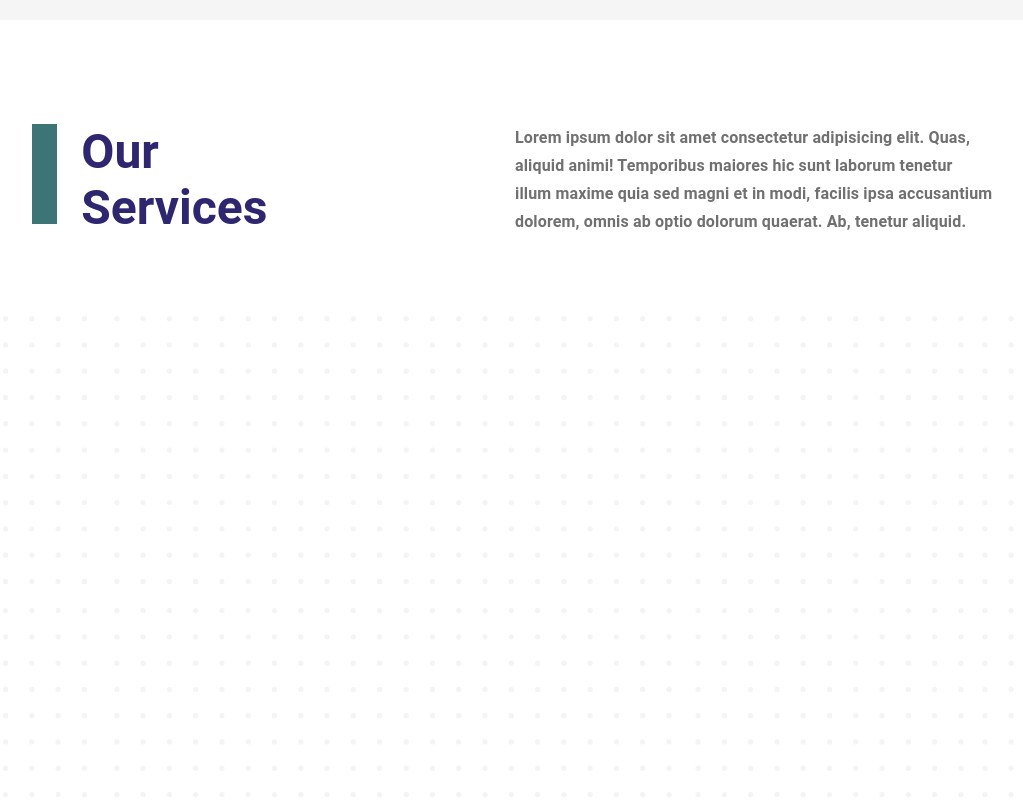
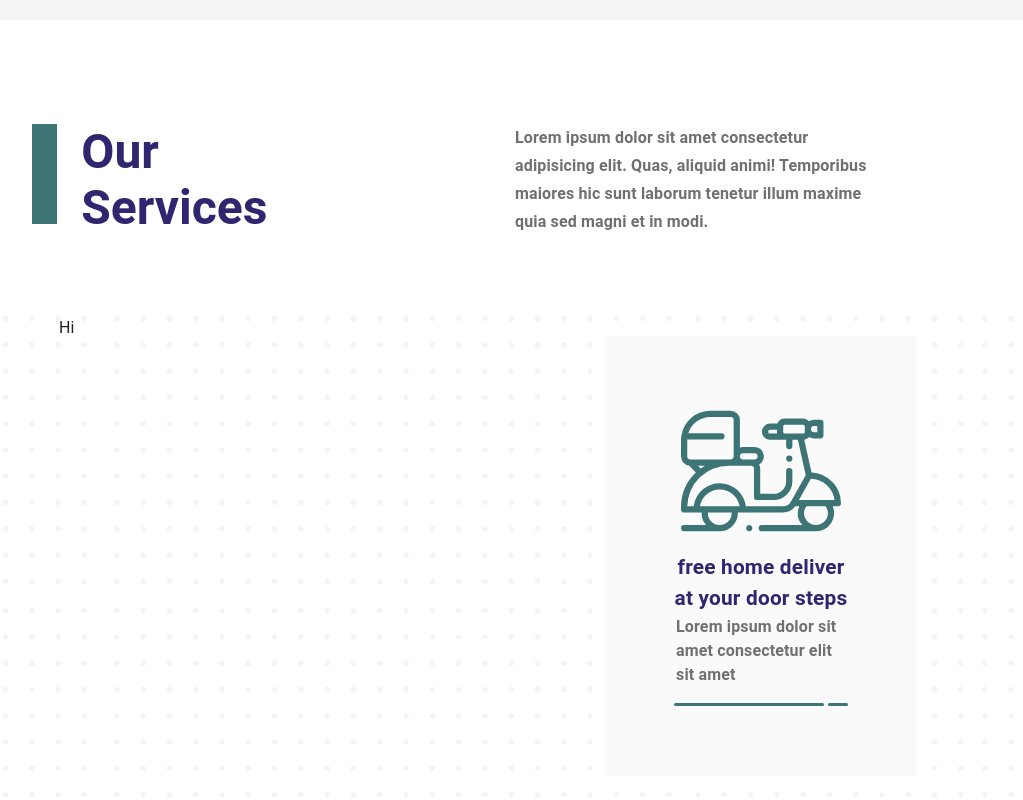
Before and after one commit to Dev041/Assignment, a React (Vite) app in the folder Assignment-react/: page / in a window 1280 px wide. Shown: the part 2360-3160 px from the top of the page, without its empty margins (181-1204 px from the left). Built offline with nearby package versions, Linux system fonts and the light colour scheme.

Commit message:
ourServices chages

```diff
--- a/Assignment-react/src/pages/OurServices.jsx
+++ b/Assignment-react/src/pages/OurServices.jsx
@@ -1,9 +1,7 @@
 import React from 'react';
 import { Box, Button, Grid, Stack, Typography } from '@mui/material';
 import ArrowRightAltIcon from '@mui/icons-material/ArrowRightAlt';
-import wonton from '../assets/the-wonton.png';
-import sandwich from '../assets/fire-water.png';
-import location from '../assets/place-holder.svg';
+import delivery from '../assets/free-home-delivery-at-your-door-steps.svg';
 import dotsbg from '../assets/dots-bg2.svg';
 import arrow from '../assets/arrow2.svg';
 
@@ -31,16 +29,36 @@ const DineIn = () => {
                 </Grid>
 
                 {/* Grid 3 (Size: 6) */}
-                <Grid item xs={12} sm={5}>
+                <Grid item xs={12} sm={4}>
                     <Typography variant="subtitle1" fontWeight={600} sx={{ color: "#707070", ml: 7 }}>
-                        Lorem ipsum dolor sit amet consectetur adipisicing elit. Quas, aliquid animi! Temporibus maiores hic sunt laborum tenetur illum maxime quia sed magni et in modi, facilis ipsa accusantium dolorem, omnis ab optio dolorum quaerat. Ab, tenetur aliquid.
+                        Lorem ipsum dolor sit amet consectetur adipisicing elit. Quas, aliquid animi! Temporibus maiores hic sunt laborum tenetur illum maxime quia sed magni et in modi.
                     </Typography>
                 </Grid>
 
                 {/* Grid 4 (Size: 1) */}
-                <Grid item xs={12} sm={1}></Grid>
+                <Grid item xs={12} sm={2}></Grid>
             </Grid>
             <Grid container sx={{ height: '70%', pl: 4, backgroundImage: `url(${dotsbg})`, backgroundSize: 'cover' }}>
+                <Grid item xs={12} sm={2}></Grid>
+                <Grid container xs={12} sm={9}>
+                    <Grid item xs={7}>
+                        <Typography>Hi</Typography>
+                    </Grid>
+                    <Grid item xs={4}>
+                        <Box sx={{ display: 'flex', flexDirection: 'column' , justifyContent: 'center', alignItems: 'center', bgcolor: '#FAFAFA', width: '100%', height: '100%', mt: 2.5 }}>
+                            <img src={delivery} alt='free-deliver-image' width="160px" height= "130px" />
+                            <Typography sx={{ fontWeight: '600' ,fontSize:'1.3rem', color:"#2E266F", mt: 2 }} >free home deliver</Typography>
+                            <Typography sx={{ fontWeight: '600' ,fontSize:'1.3rem', color:"#2E266F"}} >at your door steps</Typography>
+                            <Typography sx={{ width: '170px', ml: '50%', mr:'50%', mb: 2, color: '#707070', fontWeight:'600' }}> Lorem ipsum dolor sit amet consectetur elit sit amet</Typography>
+                            <Box sx={{ display: 'flex', flexDirection: 'row'}}>
+
+                            <Box sx={{ width: '150px', height: '3px', background: '#3D7475', borderRadius: 4, mr: 0.5  }}> </Box>
+                            <Box sx={{ width: '20px', height: '3px', background: '#3D7475', borderRadius: 4  }}> </Box>
+                            </Box>
+                        </Box>
+                    </Grid>
+                </Grid>
+                <Grid item xs={12} sm={2}></Grid>
             </Grid>
 
         </Box>
```
